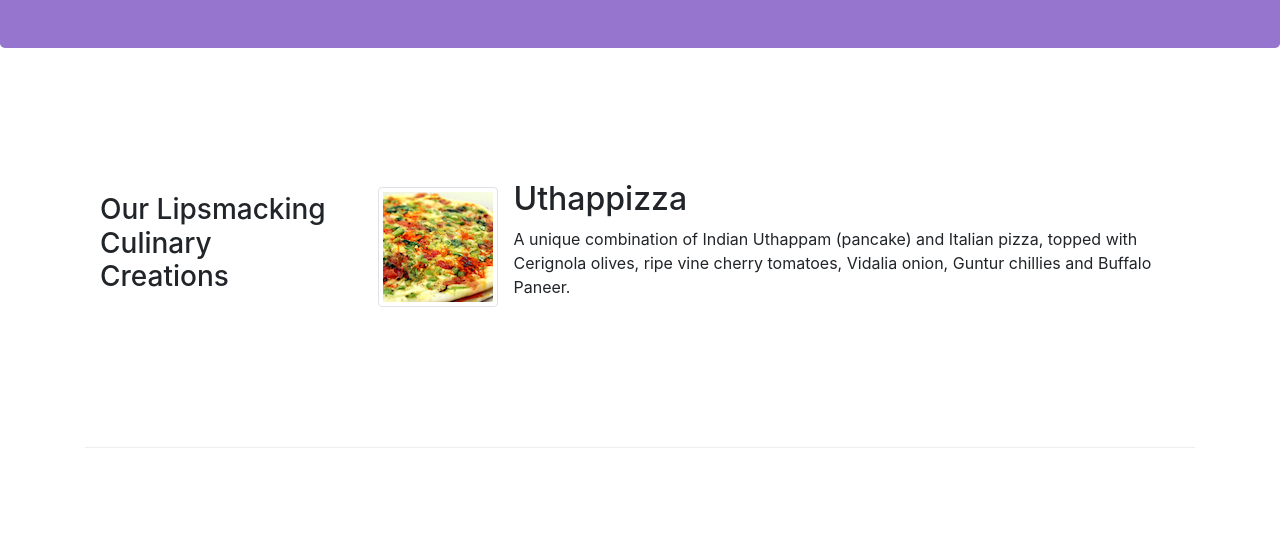
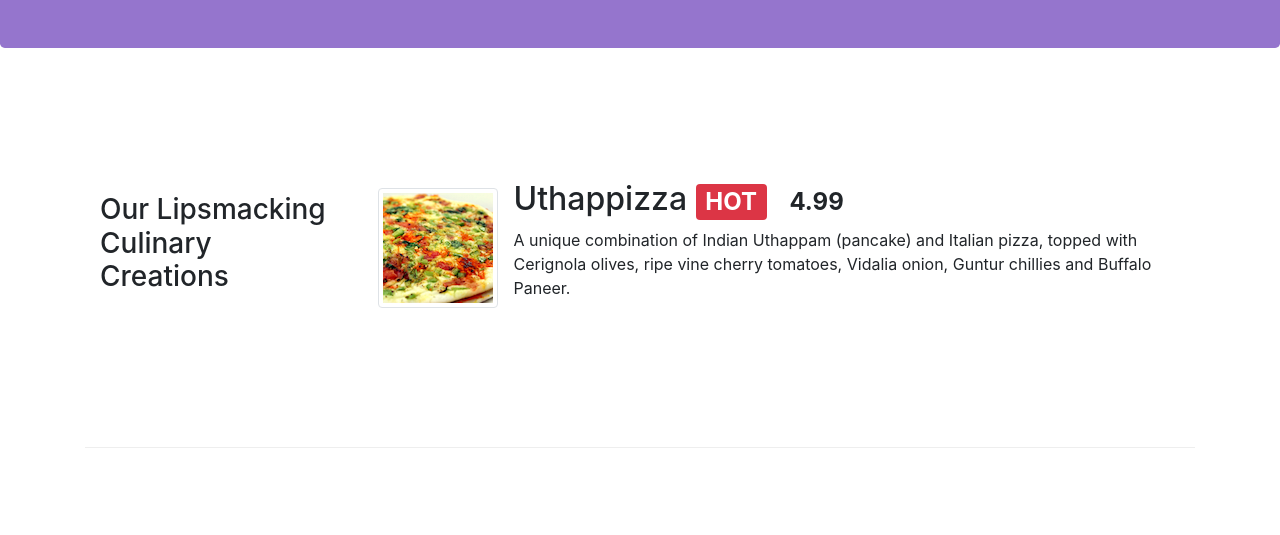
Before and after one commit to fxy1018/conFusionRestaurant, a website: page index.html in a window 1280 px wide. Shown: the part 265-800 px from the top of the page. Drawn offline with nearby package versions, Linux system fonts and the light colour scheme.

Commit message:
add badge

```diff
--- a/index.html
+++ b/index.html
@@ -65,7 +65,8 @@
                     <img class="d-flex mr-3 img-thumbnail align-self-center"
                     src="img/uthappizza.png" alt="uthappizza" />
                     <div class="media-body">
-                        <h2 class="mt-0">Uthappizza</h2>
+                        <h2 class="mt-0">Uthappizza <span class="badge badge-danger">HOT</span>
+                        <span class="badge badge-pill badge-default">4.99</span></h2>
                         <p class="hidden-xs-down">A unique combination of Indian Uthappam (pancake) and Italian pizza, topped with Cerignola olives, ripe vine cherry tomatoes, Vidalia onion, Guntur chillies and Buffalo Paneer.</p>
                     </div>
                 </div>
```
